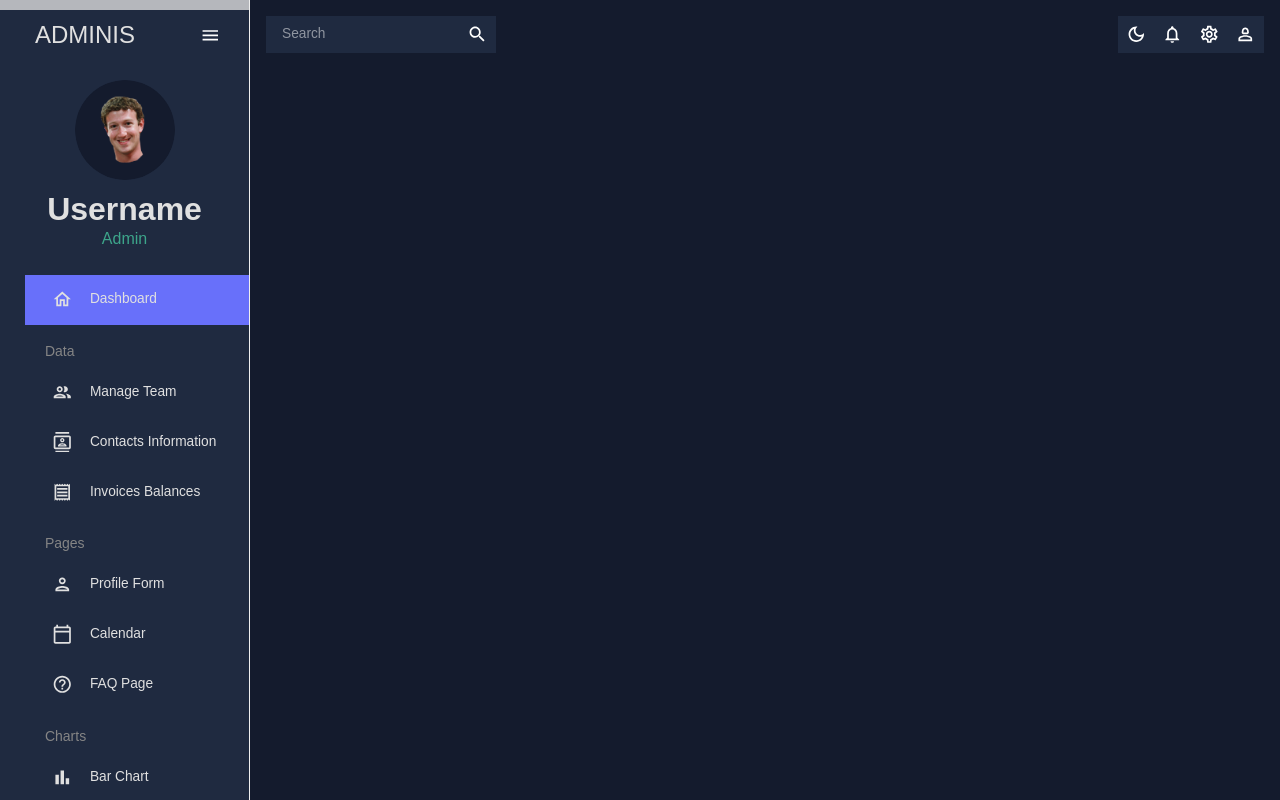
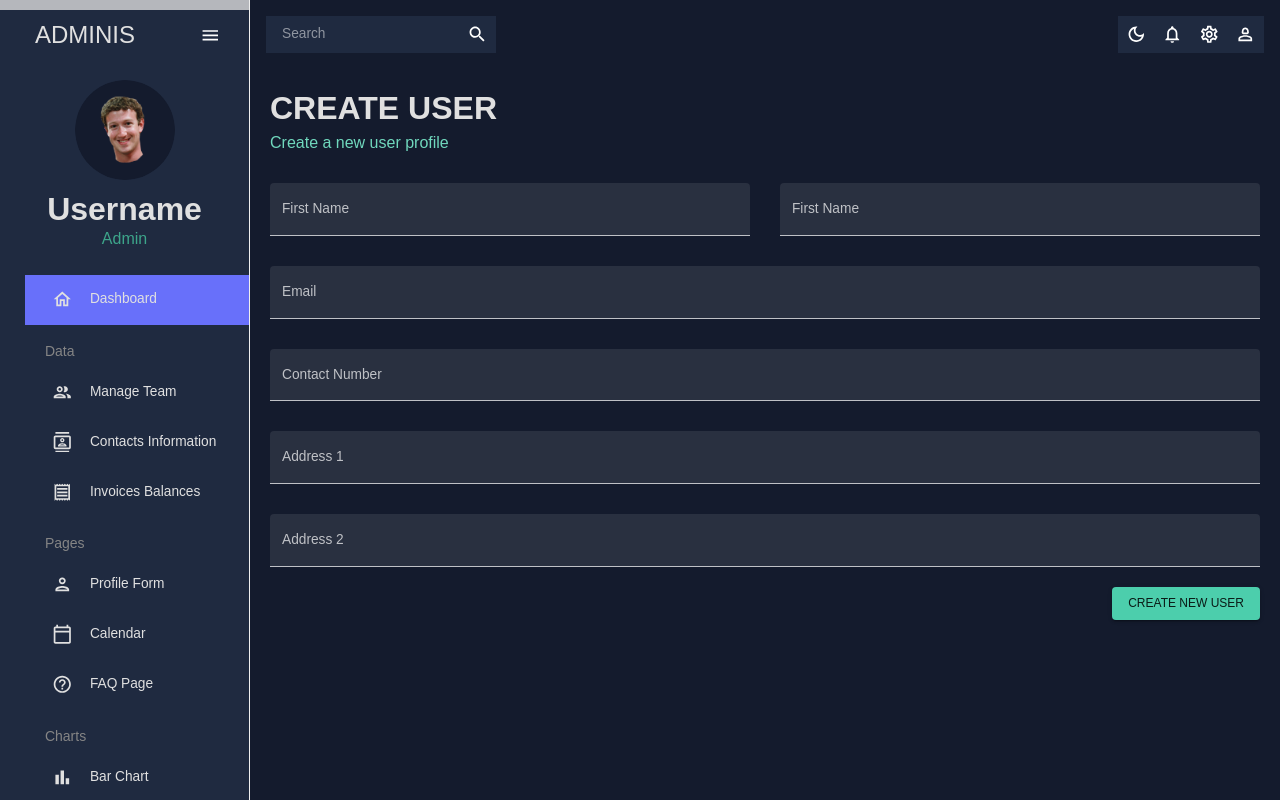
Before and after one commit to AnaPatriciaGraca/IPTSensingGrid, a React (Create React App) app in the folder react-admin/: page /form in a window 1280 px wide. Shown: the top 800 px of the page. Built offline with nearby package versions, Linux system fonts and the light colour scheme.

Commit message:
Create User Form

```diff
--- a/react-admin/package.json
+++ b/react-admin/package.json
@@ -11,12 +11,14 @@
     "@testing-library/jest-dom": "^5.17.0",
     "@testing-library/react": "^13.4.0",
     "@testing-library/user-event": "^13.5.0",
+    "formik": "^2.4.3",
     "react": "^18.2.0",
     "react-dom": "^18.2.0",
     "react-pro-sidebar": "^1.1.0-alpha.1",
     "react-router-dom": "^6.14.2",
     "react-scripts": "5.0.1",
-    "web-vitals": "^2.1.4"
+    "web-vitals": "^2.1.4",
+    "yup": "^1.2.0"
   },
   "scripts": {
     "start": "react-scripts start",
--- a/react-admin/src/App.js
+++ b/react-admin/src/App.js
@@ -10,7 +10,7 @@
 import Invoices from '../src/scenes/invoices'
 import Contacts from '../src/scenes/contacts'
 // import Bar from '../src/scenes/bar'
-// import Form from '../src/scenes/form'
+import Form from '../src/scenes/form'
 // import Line from '../src/scenes/line'
 // import Pie from '../src/scenes/pie'
 // import FAQ from '../src/scenes/faq'
@@ -36,7 +36,7 @@
               <Route path="/invoices" element={<Invoices />} />
               <Route path="/contacts" element={<Contacts />} />
               {/* <Route path="/bar" element={<Bar />} /> */}
-              {/* <Route path="/form" element={<Form />} /> */}
+              <Route path="/form" element={<Form />} />
               {/* <Route path="/line" element={<Line />} /> */}
               {/* <Route path="/pie" element={<Pie />} /> */}
               {/* <Route path="/faq" element={<FAQ />} /> */}
--- a/react-admin/src/scenes/contacts/index.js
+++ b/react-admin/src/scenes/contacts/index.js
@@ -1,4 +1,4 @@
-import { Box, Typography, useTheme } from '@mui/material'
+import { Box, useTheme } from '@mui/material'
 import { DataGrid, GridToolbar } from '@mui/x-data-grid'
 import { tokens } from '../../theme'
 import { mockDataContacts } from '../../data/mockData'
--- /dev/null
+++ b/react-admin/src/scenes/form/index.js
@@ -0,0 +1,125 @@
+import { Box, Button, TextField } from "@mui/material";
+import { Formik } from 'formik'
+import * as yup from 'yup'
+import useMediaQuery from "@mui/material/useMediaQuery";
+import Header from "../../components/Header";
+
+const initialValues = {
+    firstName: '',
+    lastName: '',
+    email: '',
+    contact: '',
+    address1: '',
+    address2: '',
+}
+
+const phoneRegExp = /^((\+[1-9]{1,4}[ -]?)|(\([0-9]{2,3}\)[ -]?)|([0-9]{2,4})[ -]?)*?[0-9]{3,4}[ -]?[0-9]{3,4}$/;
+
+// Validation logger for each field
+const userSchema = yup.object().shape({
+    firstName: yup.string().required('required'),
+    lastName: yup.string().required('required'),
+    email: yup.string().email("Invalid email").required('required'),
+    contact: yup.string().matches(phoneRegExp, "Phone number is not valid").required('required'),
+    address1: yup.string().required('required'),
+})
+
+const Form = () => {
+    const isNonMobile = useMediaQuery('(min-width:600px)')
+
+    const handleFormSubmit = (values) => {
+        console.log(values)
+    }
+
+  return (
+    <Box m='20px'>
+        <Header title='CREATE USER' subtitle='Create a new user profile'/>
+
+        <Formik onSubmit={handleFormSubmit} initialValues={initialValues}validationSchema={userSchema}>
+            {({values, errors, touched, handleBlur, handleChange, handleSubmit}) => (
+                // Using specific units for grids, each of the columns can have 1 fraction of the space
+                <form onSubmit={handleSubmit}>
+                    <Box display='grid' gap='30px' gridTemplateColumns='repeat(4, minmax(0, 1fr))' sx={{
+                        '& > div': {gridColumn: isNonMobile ? undefined : 'span 4'},
+                    }}>
+                    {/* Span 4 is the entire line */}
+                    <TextField fullWidth variant='filled'
+                        type='text'
+                        label='First Name'
+                        onBlur={handleBlur}
+                        onChange={handleChange}
+                        value={values.firstName}
+                        name='firstName'
+                        error={!!touched.firstName && !!errors.firstName}
+                        helperText={touched.firstName && errors.firstName}
+                        sx={{gridColumn: 'span 2'}}
+                    />
+                    <TextField fullWidth variant='filled'
+                        type='text'
+                        label='First Name'
+                        onBlur={handleBlur}
+                        onChange={handleChange}
+                        value={values.lastName}
+                        name='lastName'
+                        error={!!touched.lastName && !!errors.lastName}
+                        helperText={touched.lastName && errors.lastName}
+                        sx={{gridColumn: 'span 2'}}
+                    />
+                    <TextField fullWidth variant='filled'
+                        type='text'
+                        label='Email'
+                        onBlur={handleBlur}
+                        onChange={handleChange}
+                        value={values.email}
+                        name='email'
+                        error={!!touched.email && !!errors.email}
+                        helperText={touched.email && errors.email}
+                        sx={{gridColumn: 'span 4'}}
+                    />
+                    <TextField fullWidth variant='filled'
+                        type='text'
+                        label='Contact Number'
+                        onBlur={handleBlur}
+                        onChange={handleChange}
+                        value={values.contact}
+                        name='contact'
+                        error={!!touched.contact && !!errors.contact}
+                        helperText={touched.contact && errors.contact}
+                        sx={{gridColumn: 'span 4'}}
+                    />
+                    <TextField fullWidth variant='filled'
+                        type='text'
+                        label='Address 1'
+                        onBlur={handleBlur}
+                        onChange={handleChange}
+                        value={values.address1}
+                        name='address1'
+                        error={!!touched.address1 && !!errors.address1}
+                        helperText={touched.address1 && errors.address1}
+                        sx={{gridColumn: 'span 4'}}
+                    />
+                    <TextField fullWidth variant='filled'
+                        type='text'
+                        label='Address 2'
+                        onBlur={handleBlur}
+                        onChange={handleChange}
+                        value={values.address2}
+                        name='address2'
+                        error={!!touched.address2 && !!errors.address2}
+                        helperText={touched.address2 && errors.address2}
+                        sx={{gridColumn: 'span 4'}}
+                    />
+                    </Box>
+                    <Box display='flex' justifyContent='end' mt='20px'>
+                        <Button type='submit' color='secondary' variant='contained'>
+                            Create new User
+                        </Button>
+                    </Box>
+                </form>
+            )}
+        </Formik>
+    </Box>
+  )
+}
+
+export default Form
--- a/react-admin/src/scenes/global/Sidebar.jsx
+++ b/react-admin/src/scenes/global/Sidebar.jsx
@@ -1,7 +1,7 @@
 import { useState } from 'react'
 import { Sidebar, Menu, MenuItem } from 'react-pro-sidebar'
 import { Box, IconButton, Typography, useTheme } from '@mui/material'
-import { Link, useNavigate } from 'react-router-dom'
+import { useNavigate } from 'react-router-dom'
 // import 'react-pro-sidebar/dist/css/styles.css'
 import { tokens } from '../../theme'
 import HomeOutlinedIcon from '@mui/icons-material/HomeOutlined'
```
Also changed, not shown: 1 other file (tests, documents, lock files or other folders).
